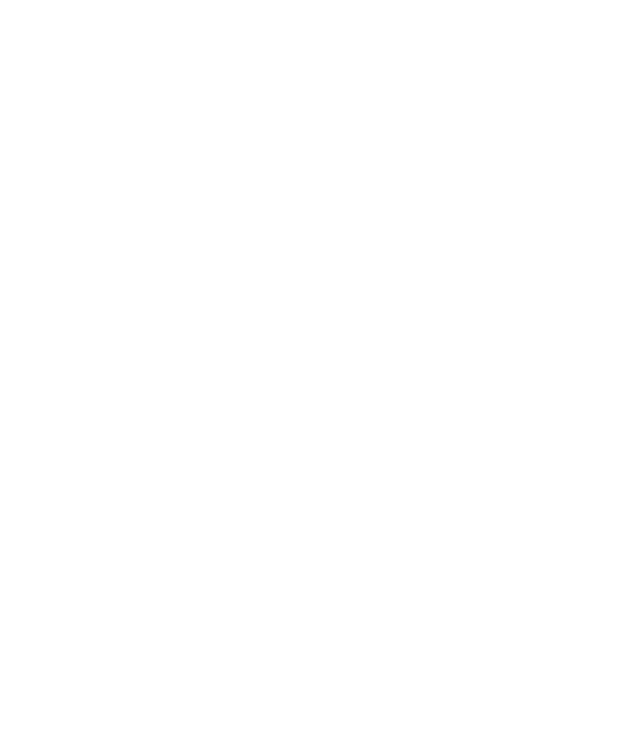
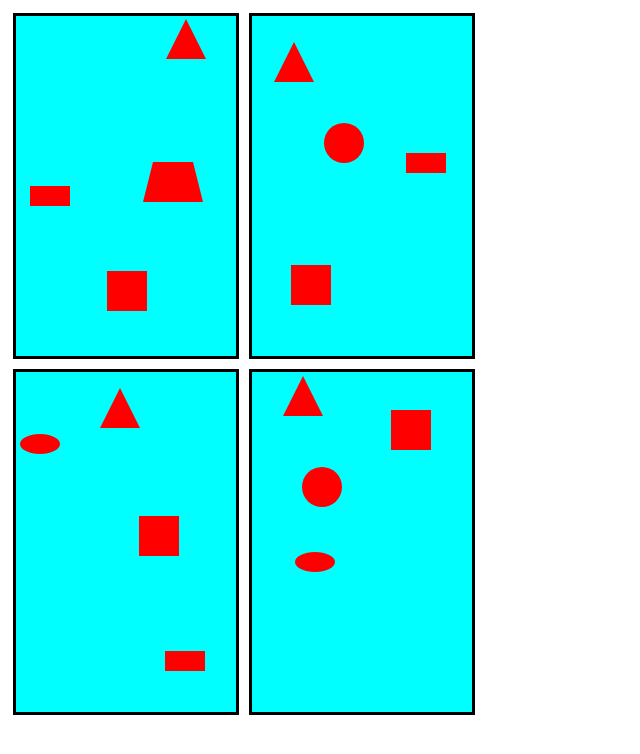
Before and after one commit to TunmiseCroissant/MatchingGame, a plain HTML site: page index.html in a window 1280 px wide. Shown: the whole page, without its empty margins (0-640 px from the left). Drawn offline with Linux system fonts and the light colour scheme.

Commit message:
made the card generator. 4 cards show up with random shapes. need to add more shapes and colors.

```diff
--- a/cardGenerator.js
+++ b/cardGenerator.js
@@ -0,0 +1,79 @@
+let maxShapes = 5;
+let shapeMaxSize = 40;
+const shapes = ["square", "rectangle", "circle", "oval", "triangle", "trapezoid", "parallelogram"]
+
+const GenerateCard = (card) => {
+    let width = parseInt(window.getComputedStyle(card).width) ;
+    let height = parseInt(window.getComputedStyle(card).height) ;
+    const placedShapes = [];
+    const usedShapes = [];
+    const pad = 35;
+
+    for (let i = 0; i < maxShapes; i++) {
+        let newShape;
+        let touching = true;
+        let tries = 0;
+
+        while (touching && tries < 500) {
+            newShape = {
+                x: Math.random() * (width - shapeMaxSize),
+                y: Math.random() * (height - shapeMaxSize),
+                w: shapeMaxSize,
+                h: shapeMaxSize
+            };
+
+            touching = placedShapes.some(OldShape => {
+                return !(
+                    newShape.x + newShape.w + pad < OldShape.x ||
+                    newShape.x > OldShape.x + OldShape.w + pad ||
+                    newShape.y + newShape.h + pad < OldShape.y ||
+                    newShape.y > OldShape.y + OldShape.h + pad
+                )
+            })
+
+            tries++;
+        }
+
+        if (tries < 500) {
+            placedShapes.push(newShape)
+            let chosenShape = "square";
+            while (usedShapes.includes(chosenShape)) {
+                chosenShape = shapes[Math.floor(Math.random() * shapes.length)]
+            }
+            usedShapes.push(chosenShape);
+            placeShape(card, newShape, chosenShape)
+        }
+
+    }
+
+    card.style.visibility = "visible";
+    console.log(card)
+}
+
+const placeShape = (card, pos, shapeShape) => {
+    const shape = document.createElement('div')
+    shape.classList.add(shapeShape);
+    shape.style.position = "absolute";
+    shape.style.left = `${pos.x}px`
+    shape.style.top = `${pos.y}px`
+    shape.classList.add("shape")
+    card.appendChild(shape);
+}
+
+const makeCard = () => {
+    let card = document.createElement("div");
+    card.classList.add("card");
+    card.style.visibility = "hidden";
+    document.getElementById("main").appendChild(card);
+    card.style.width = "200px";
+    card.style.height = "40vh";
+    GenerateCard(card);
+}
+
+makeCard();
+
+makeCard();
+
+makeCard();
+
+makeCard();
--- a/index.html
+++ b/index.html
@@ -1,8 +1,10 @@
 <html>
     <head>
-
+        <link rel="stylesheet" href="./style.css">
+        <link rel="stylesheet" href="./shapes.css">
     </head>
     <body>
-        <div class = "card"></div>
+        <div class = "cardHolder" id = "main"></div>
+        <script src="./cardGenerator.js"></script>
     </body>
 </html>
--- /dev/null
+++ b/shapes.css
@@ -0,0 +1,62 @@
+:root {
+  --max: 40px;
+  --color: #ff0000;
+  --half: calc(var(--max) / 2);
+  --quarter: calc(var(--max) / 4);
+}
+
+
+.square {
+    width: var(--max);
+    height: var(--max);
+    background-color: red;
+}
+
+.rectangle {
+    width: var(--max);
+    height: var(--half);
+    background-color: red;
+}
+
+.circle {
+    width: var(--max);
+    height: var(--max);
+    background-color: red;
+    border-radius: 50%;
+}
+
+.oval {
+    width: var(--max);
+    height: var(--half);
+    background-color: var(--color);
+    border-radius: 50%;
+}
+
+.triangle {
+    width: 0;
+    height: 0;
+    border-left: var(--half) solid transparent;
+    border-right: var(--half) solid transparent;
+    border-bottom: var(--max) solid var(--color);
+}
+
+.trapezoid {
+    border-bottom: var(--max) solid var(--color);
+    border-left: var(--quarter) solid transparent;
+    border-right: var(--quarter) solid transparent;
+    height: 0;
+    width: var(--max);
+}
+
+.parallelogram {
+    width: (--max);
+    height: var(--half);
+    transform: skew(20deg);
+    background-color: var(--color);
+}
+
+.shape:hover {
+     filter: drop-shadow(0px -6px 5px #ffffff)
+            drop-shadow(6px 6px 5px #ffffff)
+            drop-shadow(-6px 6px 5px #ffffff);
+}
--- a/style.css
+++ b/style.css
@@ -1,55 +1,19 @@
-:root {
-    --max: 40px;
-    --color: #ff0000;
-    --half: var(--max) / 2;
-    --quarter: var(--max) / 4;
+
+
+.card {
+    width: 200px;
+    background-color: aqua;
+    position: relative;
+    overflow: hidden;
+    border: 3px solid black;
+    margin: 5px;
+    height: 45vh;
+    padding: 10px;
 }
 
-.square {
-    width: var(--half);
-    height: var(--half);
-    background-color: var(--color);
+.cardHolder {
+    display: flex;
+    flex-direction: row;
+    flex-wrap: wrap;
+    width: 50vw;
 }
-
-.rectangle {
-    width: var(--max);
-    height: var(--half);
-    background-color: var(--color);
-}
-
-.circle {
-    width: var(--half);
-    height: var(--half);
-    background-color: var(--color);
-    border-radius: 50%;
-}
-
-.oval {
-    width: var(--max);
-    height: var(--half);
-    background-color: var(--color);
-    border-radius: 50%;
-}
-
-.triangle {
-    width: 0;
-    height: 0;
-    border-left: var(--half) solid transparent;
-    border-right: var(--half) solid transparent;
-    border-bottom: var(--max) solid var(--color);
-}
-
-.trapezoid {
-    border-bottom: var(--max) solid var(--color);
-    border-left: var(--quarter) solid transparent;
-    border-right: var(--quarter) solid transparent;
-    height: 0;
-    width: var(--max);
-}
-
-.parallelogram {
-    width: (--max);
-    height: var(--half);
-    transform: skew(20deg);
-    background-color: var(--color);
-}
```
